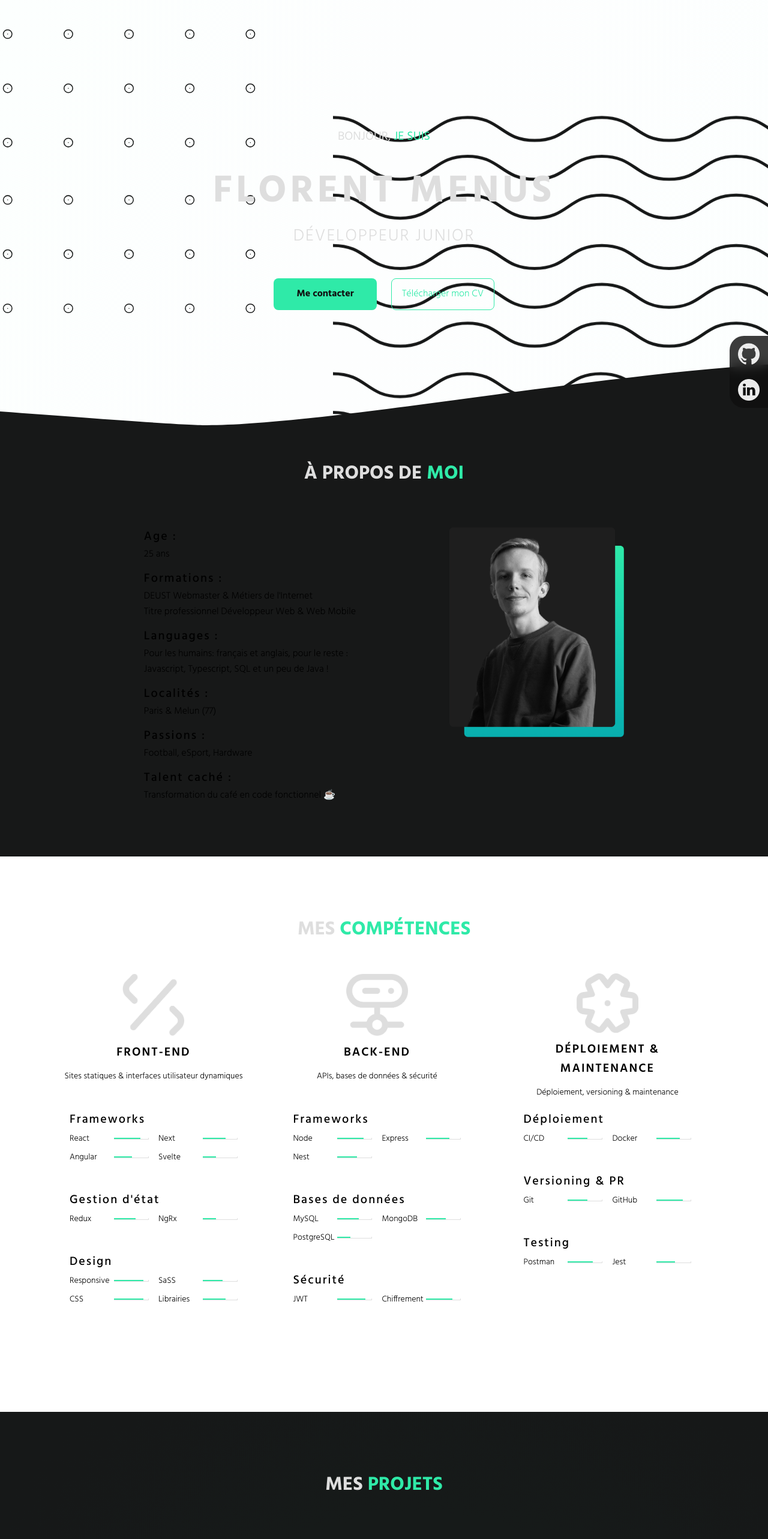
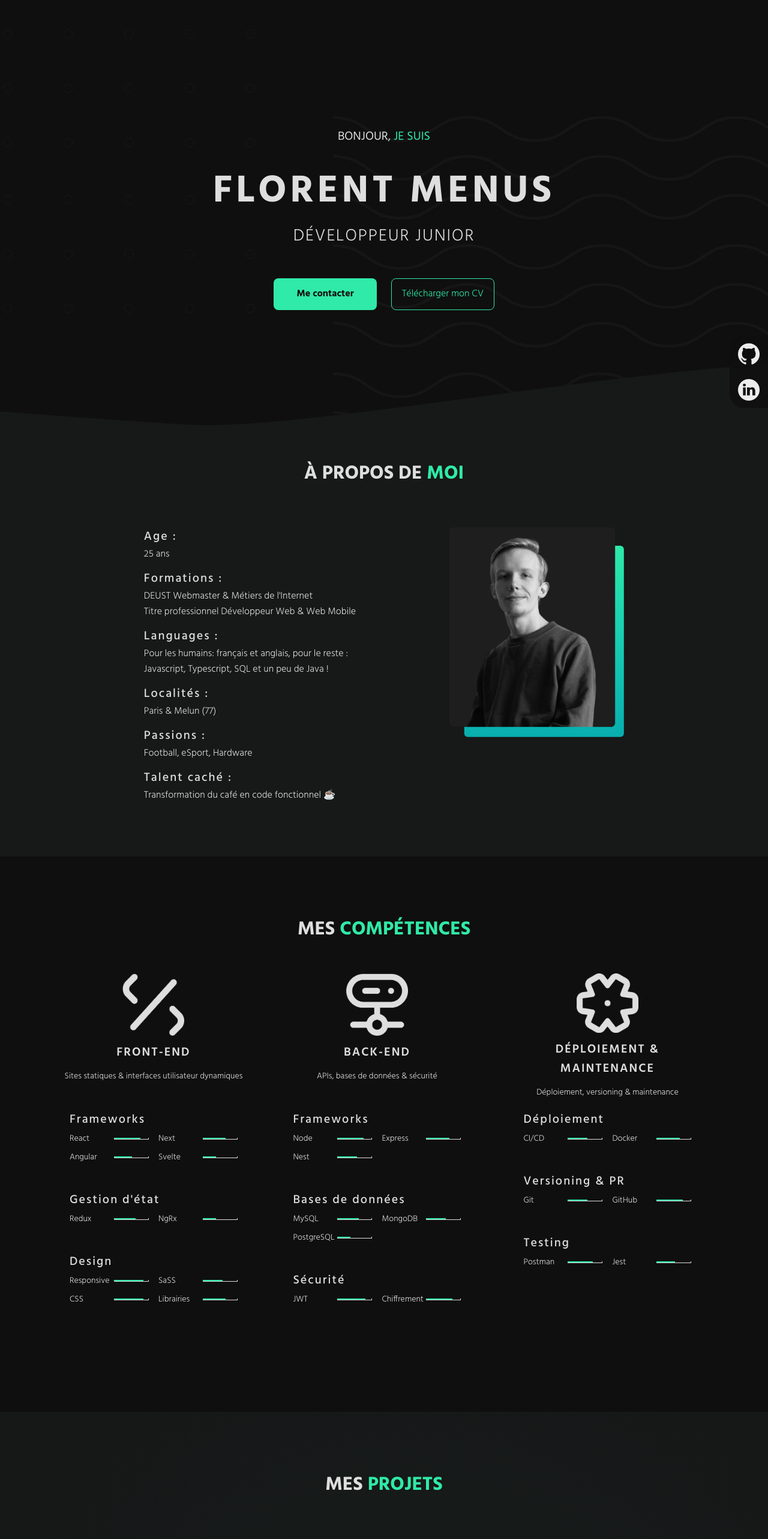
Before and after one commit to FloMenus/portfolio-fm-2024, a Next.js app: page / in a window 1280 px wide. Shown: the top 2566 px of the page at 60% size. Built offline with nearby package versions, Linux system fonts and the light colour scheme.

Commit message:
fixed light mode color issues

```diff
--- a/app/components/sections/About/style.module.css
+++ b/app/components/sections/About/style.module.css
@@ -22,6 +22,7 @@
   gap: 156px;
   z-index: 2;
   overflow: hidden;
+  color: var(--secondary-color);
 }
 .text_container {
   display: flex;
--- a/app/components/sections/Contact/style.module.css
+++ b/app/components/sections/Contact/style.module.css
@@ -2,6 +2,8 @@
   width: 100%;
   min-height: 900px;
   padding-top: 96px;
+  background-color: #0f0f0f;
+  color: var(--secondary-color);
 }
 .title {
   font-weight: 700;
--- a/app/components/sections/Header/style.module.css
+++ b/app/components/sections/Header/style.module.css
@@ -6,12 +6,12 @@
   min-height: 728px;
   position: relative;
   background-color: #0f0f0f;
-  background: linear-gradient(
+  /* background: linear-gradient(
     110deg,
     rgba(0, 255, 166, 0.01) 0%,
     rgba(88, 168, 178, 0.01) 50%,
     rgba(13, 242, 201, 0.01) 100%
-  );
+  ); */
   overflow: hidden;
 }
 .hello_text {
@@ -19,6 +19,7 @@
   font-size: 20px;
   color: var(--secondary-color);
   margin-bottom: 24px;
+  z-index: 2;
 }
 .hello_text span {
   color: var(--primary-color);
@@ -28,6 +29,7 @@
   flex-direction: column;
   align-items: center;
   position: relative;
+  z-index: 1;
 }
 .title {
   font-weight: 700;
@@ -35,18 +37,21 @@
   letter-spacing: 6px;
   color: var(--secondary-color);
   text-align: center;
+  z-index: 1;
 }
 .subtitle {
   font-weight: 300;
   font-size: 32px;
   letter-spacing: 2px;
   color: var(--secondary-color);
+  z-index: 1;
 }
 .buttons_group {
   display: flex;
   justify-content: space-between;
   gap: 24px;
   margin-top: 48px;
+  z-index: 1;
 }
 .button_1 {
   background-color: var(--primary-color);
@@ -88,16 +93,17 @@
 .shape1 {
   position: absolute;
   top: 600px;
+  z-index: 1;
 }
 .shape2 {
   position: absolute;
-  z-index: -2;
+  /* z-index: -1; */
   top: -201px;
   left: -357px;
 }
 .shape3 {
   position: absolute;
-  z-index: -2;
+  /* z-index: -1; */
   top: -99px;
   left: 200px;
 }
--- a/app/components/sections/Skills/style.module.css
+++ b/app/components/sections/Skills/style.module.css
@@ -5,6 +5,8 @@
   flex-direction: column;
   align-items: center;
   gap: 48px;
+  background-color: #0f0f0f;
+  color: var(--secondary-color);
 }
 .title {
   font-weight: 700;
--- a/app/layout.tsx
+++ b/app/layout.tsx
@@ -54,7 +54,6 @@ export default function RootLayout({
       className={hind.className}
       content="text/html; charset=UTF-8"
     >
-      <head></head>
       <body>
         <Providers>{children}</Providers>
       </body>
```
